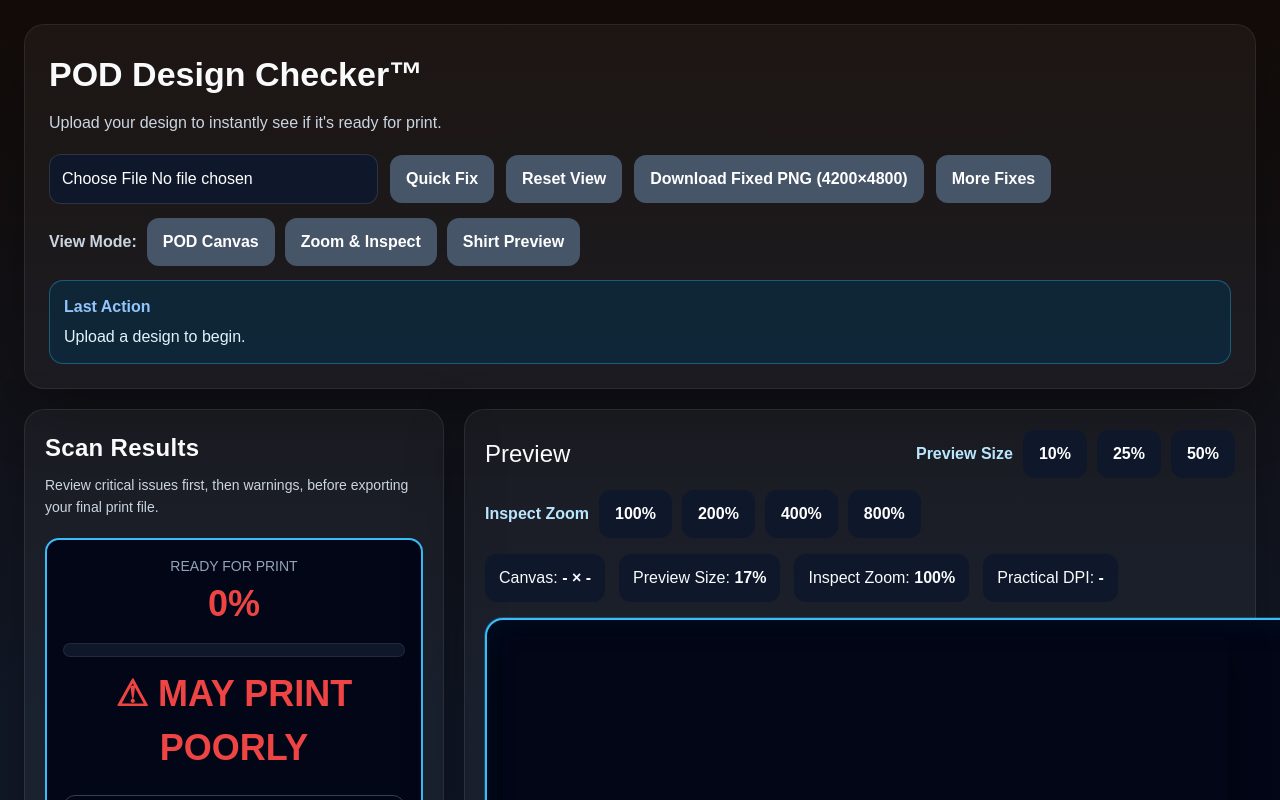
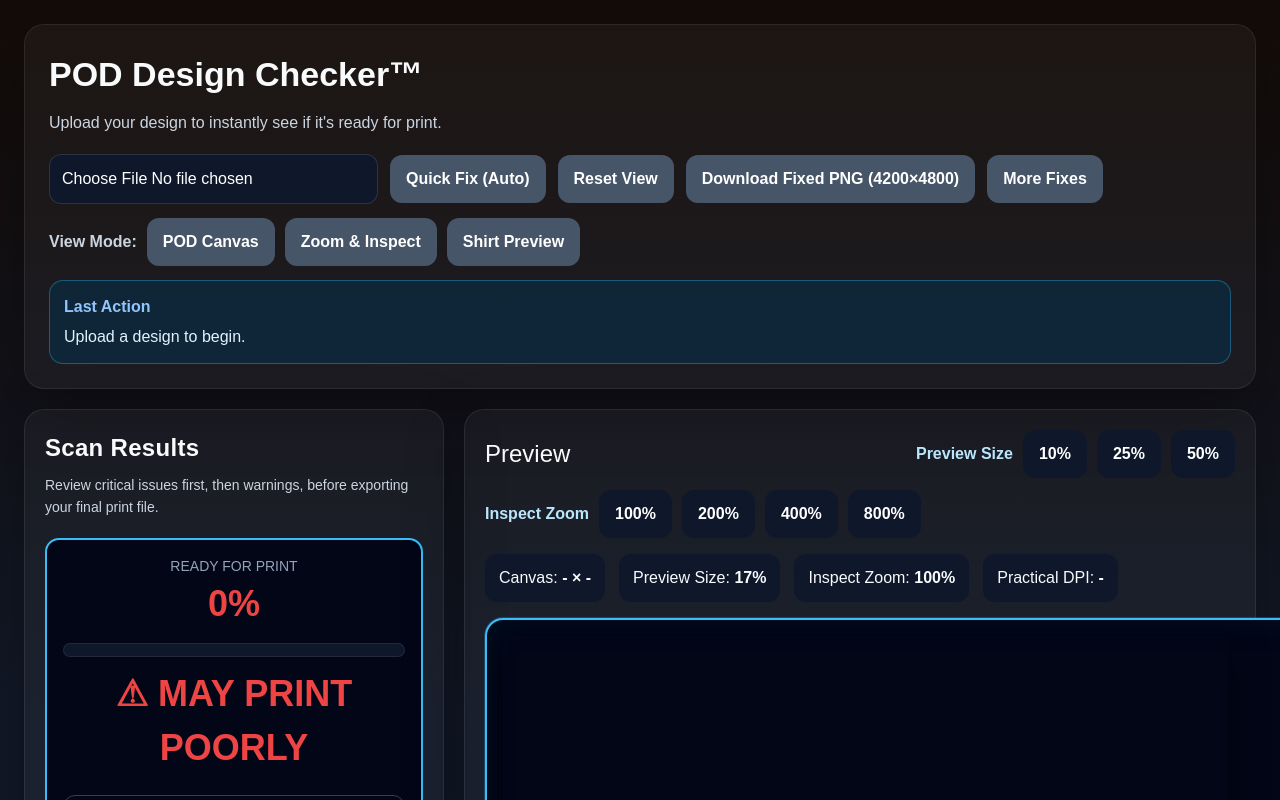
Before and after one commit to noobmacker-creator/pod-design-checker, a Next.js app: page / in a window 1280 px wide. Shown: the top 800 px of the page. Built offline with nearby package versions, Linux system fonts and the light colour scheme.

Commit message:
clarify quick fix button label

```diff
--- a/app/page.tsx
+++ b/app/page.tsx
@@ -1275,7 +1275,7 @@ const analysisCanvasRef = useRef<HTMLCanvasElement | null>(null);
               }}
             />
 
-<button onClick={handleQuickFix} disabled={!img || !originalBounds}>Quick Fix</button>
+<button onClick={handleQuickFix} disabled={!img || !originalBounds}>Quick Fix (Auto)</button>
 <button onClick={resetToOriginalView} disabled={!img}>Reset View</button>
 <button onClick={handleDownloadFixedPng} disabled={!img}>Download Fixed PNG (4200×4800)</button>
 
```
